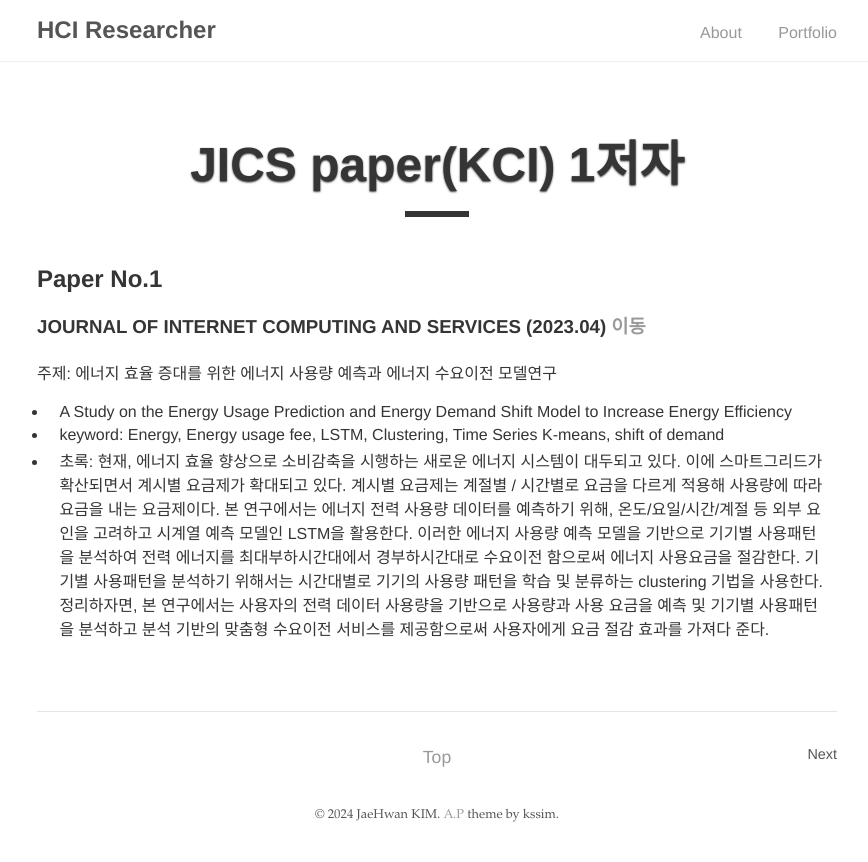
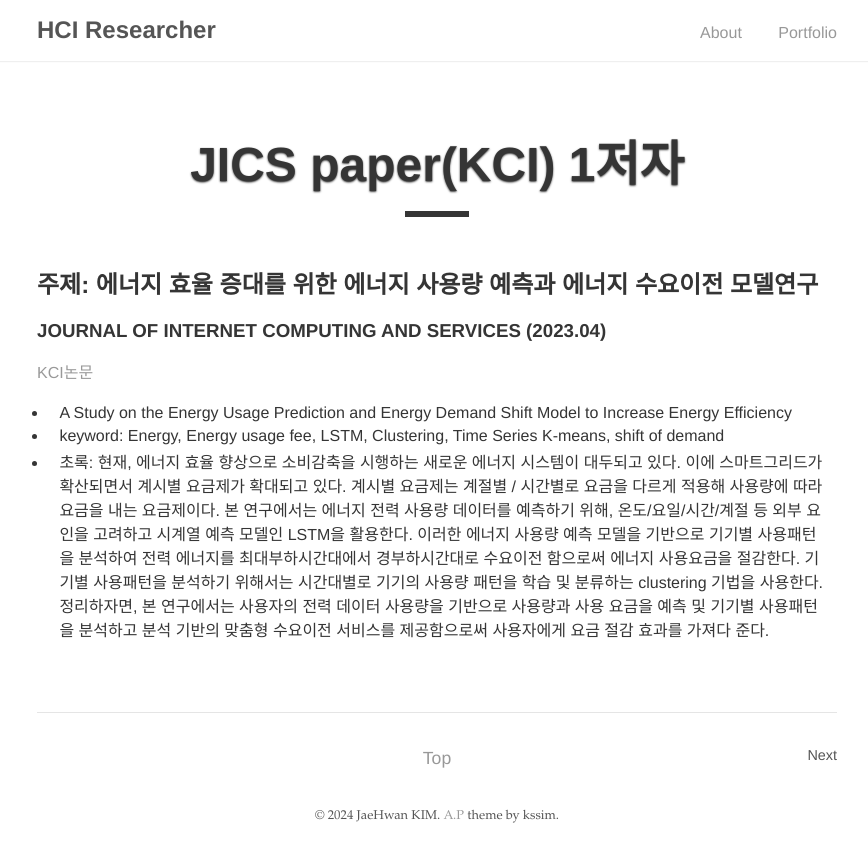
Before and after one commit to kjhwan98/kjhwan98.github.io, a Jekyll site: the page built from _posts/2023-04-01-Paper.md, in a window 1280 px wide. Shown: the top 862 px of the page, without its empty margins (203-1071 px from the left). Built offline with Jekyll 4.4.1, drawn with Linux system fonts in a browser that asks for light colours.

Commit message:
Update 2023-04-01-Paper.md

```diff
--- a/_posts/2023-04-01-Paper.md
+++ b/_posts/2023-04-01-Paper.md
@@ -6,9 +6,9 @@ tech: "python"
 type: G
 ---
 
-## Paper No.1
-### JOURNAL OF INTERNET COMPUTING AND SERVICES (2023.04) [이동](https://www.kci.go.kr/kciportal/ci/sereArticleSearch/ciSereArtiView.kci?sereArticleSearchBean.artiId=ART002956737)
-주제: 에너지 효율 증대를 위한 에너지 사용량 예측과 에너지 수요이전 모델연구 <br/>
+## 주제: 에너지 효율 증대를 위한 에너지 사용량 예측과 에너지 수요이전 모델연구 <br/>
+### JOURNAL OF INTERNET COMPUTING AND SERVICES (2023.04)<br/>
+[KCI논문](https://www.kci.go.kr/kciportal/ci/sereArticleSearch/ciSereArtiView.kci?sereArticleSearchBean.artiId=ART002956737)
 - A Study on the Energy Usage Prediction and Energy Demand Shift Model to Increase Energy Efficiency <br/>
 - keyword: Energy, Energy usage fee, LSTM, Clustering, Time Series K-means, shift of demand
 - 초록: 현재, 에너지 효율 향상으로 소비감축을 시행하는 새로운 에너지 시스템이 대두되고 있다. 이에 스마트그리드가 확산되면서 계시별 요금제가 확대되고 있다. 계시별 요금제는 계절별 / 시간별로 요금을 다르게 적용해 사용량에 따라 요금을 내는 요금제이다. 본 연구에서는 에너지 전력 사용량 데이터를 예측하기 위해, 온도/요일/시간/계절 등 외부 요인을 고려하고 시계열 예측 모델인 LSTM을 활용한다. 이러한 에너지 사용량 예측 모델을 기반으로 기기별 사용패턴을 분석하여 전력 에너지를 최대부하시간대에서 경부하시간대로 수요이전 함으로써 에너지 사용요금을 절감한다. 기기별 사용패턴을 분석하기 위해서는 시간대별로 기기의 사용량 패턴을 학습 및 분류하는 clustering 기법을 사용한다. 정리하자면, 본 연구에서는 사용자의 전력 데이터 사용량을 기반으로 사용량과 사용 요금을 예측 및 기기별 사용패턴을 분석하고 분석 기반의 맞춤형 수요이전 서비스를 제공함으로써 사용자에게 요금 절감 효과를 가져다 준다.
```
